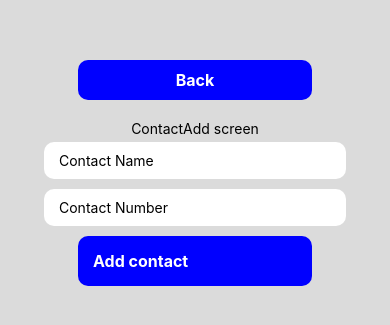
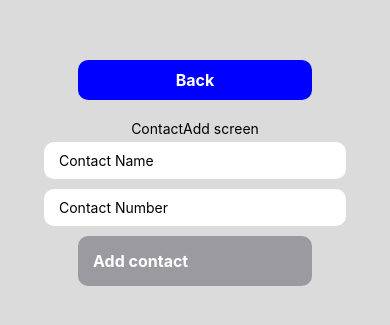
Before and after one commit to CallumKirkman/UniSafetyApp, a React Native app: screen /ContactAdd in a window 390 px wide. Shown: the part 257-582 px from the top of the page. Built offline with nearby package versions, Linux system fonts and the light colour scheme; no server answers.

Commit message:
Flatlist constant update, add contact toggle disable

```diff
--- a/app/screens/ContactAddScreen.js
+++ b/app/screens/ContactAddScreen.js
@@ -1,4 +1,4 @@
-import React, { useState } from "react";
+import React, { useState, useEffect } from "react";
 import {
   StyleSheet,
   Text,
@@ -18,9 +18,17 @@ const ContactAdd = ({ navigation }) => {
   const [name, setName] = useState("");
   const [number, setNumber] = useState("");
 
+  const [disabledStatus, setDisabledStatus] = useState(true);
+
+  useEffect(() => {
+    if (number.length === 10 && name != "") {
+      setDisabledStatus(false);
+    } else {
+      setDisabledStatus(true);
+    }
+  });
+
   const runAddContact = () => {
-    // console.log(name);
-    // console.log(number);
     addContact(email, name, number);
     navigation.navigate("Contact");
   };
@@ -52,9 +60,19 @@ const ContactAdd = ({ navigation }) => {
       </View>
 
       <View style={styles.buttonContainer}>
-        <TouchableOpacity style={[styles.button]} onPress={runAddContact}>
-          <Text style={styles.buttonText}>Add contact</Text>
-        </TouchableOpacity>
+        {/* Toggle disabled button */}
+        {disabledStatus ? (
+          <TouchableOpacity
+            style={styles.buttonInvalid}
+            disabled={disabledStatus}
+          >
+            <Text style={styles.buttonText}>Add contact</Text>
+          </TouchableOpacity>
+        ) : (
+          <TouchableOpacity style={styles.buttonValid} onPress={runAddContact}>
+            <Text style={styles.buttonText}>Add contact</Text>
+          </TouchableOpacity>
+        )}
       </View>
     </KeyboardAvoidingView>
   );
@@ -96,11 +114,18 @@ const styles = StyleSheet.create({
     alignItems: "center",
     justifyContent: "center",
   },
-  button: {
+  buttonValid: {
     backgroundColor: Colour.blue,
     width: "100%",
     padding: 15,
     borderRadius: 10,
     margin: 5,
   },
+  buttonInvalid: {
+    backgroundColor: Colour.mediumGray,
+    width: "100%",
+    padding: 15,
+    borderRadius: 10,
+    margin: 5,
+  },
 });
--- a/app/screens/ContactScreen.js
+++ b/app/screens/ContactScreen.js
@@ -26,7 +26,7 @@ const Contact = ({ navigation }) => {
 
   useEffect(() => {
     runGetContacts();
-  }, []);
+  });
 
   const Item = ({ item, onPress, backgroundColor, textColor }) => (
     <TouchableOpacity onPress={onPress} style={[styles.item, backgroundColor]}>
```
